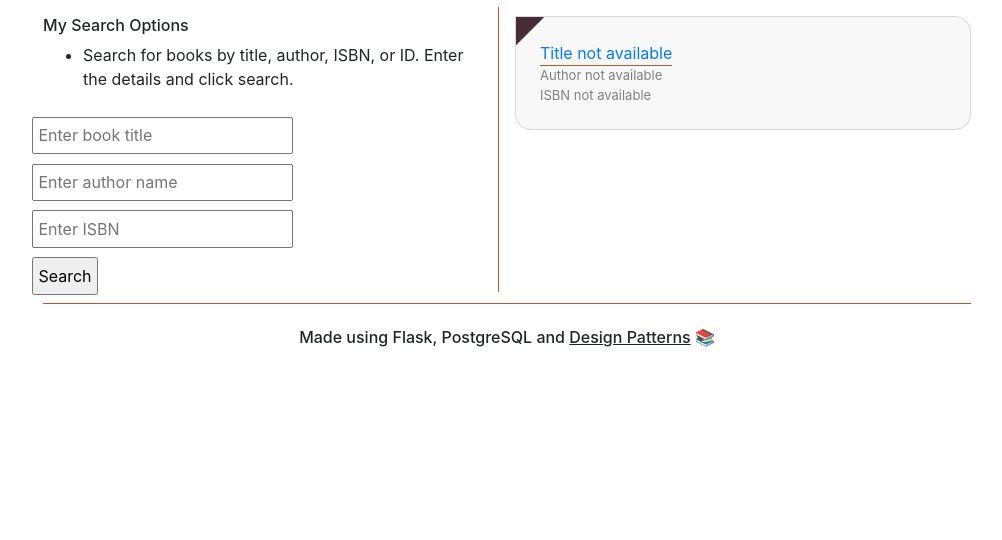
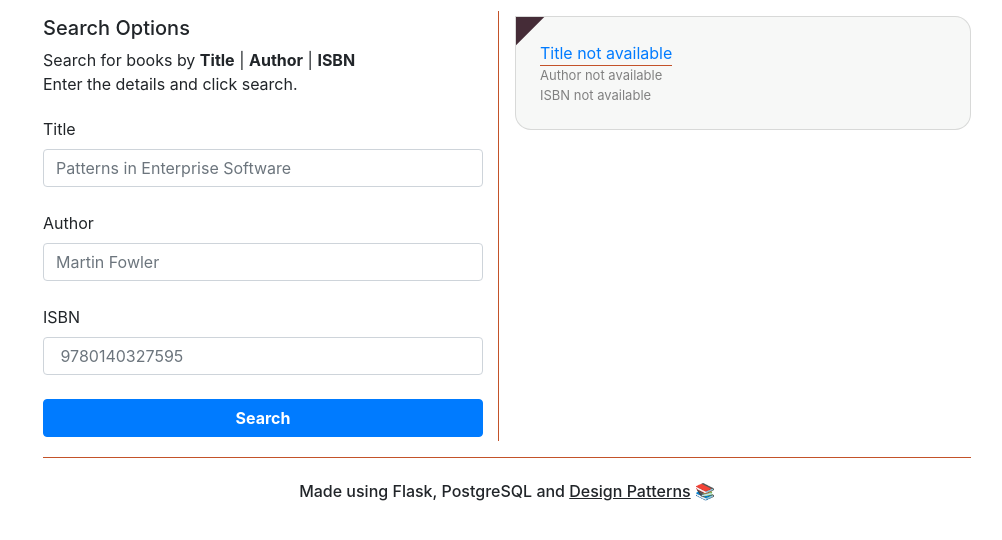
Before and after one commit to Dawid33/CS4125, a Flask app: page /search in a window 1280 px wide. Shown: the part 64-604 px from the top of the page, without its empty margins (133-1135 px from the left). Run offline with Flask 3, Linux system fonts and the light colour scheme.

Commit message:
Modified search page

```diff
--- a/static/search/search.css
+++ b/static/search/search.css
@@ -95,7 +95,6 @@ hr {
   padding: 1%;
   margin: 1%;
 }
-
-.search-button {
-  color: ;
+.btn-wide {
+  width: 100%;
 }
--- a/templates/home/home.html
+++ b/templates/home/home.html
@@ -21,7 +21,7 @@
 
     <section>
         <div class="jumbotron lead" style="background-color: #e9ebe8;">
-            <h2>Introduction:</h2>
+            <h2>Introduction</h2>
             <p class="mb-0">This project was undertaken by Tomasz Zajas, Dawid Sobczak, Farran Haley, and John Walsh as their project for the module System Analysis and Design (CS4125), showcasing their collective expertise in creating a robust library management system tailored for academic institutions.</p>
         </div>
         <hr class="my-4">
--- a/templates/search/search.html
+++ b/templates/search/search.html
@@ -10,19 +10,21 @@
 <main>
     <div>
         <nav>
-            <h2> My Search Options </h2>
-            <ul>
-                <li>Search for books by title, author, ISBN, or ID. Enter the details and click search.</li>
-            </ul>
+            <h5> Search Options </h5>
+            Search for books by <b>Title</b> | <b>Author</b> | <b>ISBN</b>
+            </br> Enter the details and click search.
         </nav>
 
-        <div class="search-bar">
+        <div class="search-bar mb-3 ml-2 mr-4">
             <!-- Search form -->
             <form action="{{ url_for('search.search_books') }}" method="get">
-                <input class="search-inputs" type="text" name="title" placeholder="Enter book title"><br>
-                <input class="search-inputs" type="text" name="author" placeholder="Enter author name"><br>
-                <input class="search-inputs" type="text" name="isbn" placeholder="Enter ISBN"><br>
-                <input class="search-inputs search-button" type="submit" value="Search">
+                <label for="title" class="ml-2">Title</label>
+                <input class="form-control ml-2" type="text" name="title" placeholder="Patterns in Enterprise Software"><br>
+                <label for="author" class="ml-2">Author</label>
+                <input class="form-control ml-2" type="text" name="author" placeholder="Martin Fowler"><br>
+                <label for="isbn" class="ml-2">ISBN</label>
+                <input class="form-control ml-2" type="text" name="isbn" placeholder=" 9780140327595"><br>
+                <input class="btn btn-primary ml-2 btn-wide font-weight-bold" type="submit" value="Search">
             </form>
         </div>
     </div>
--- a/templates/user_profile/admin_profile.html
+++ b/templates/user_profile/admin_profile.html
@@ -8,7 +8,7 @@
 {% block main %}
 <div class="jumbotron mt-4 mb-4" style="background-color: #e9ebe8;">
     <div class="container">
-        <h1>{{ user.username.capitalize() }}'s Admin Profile</h1>
+        <h3>{{ user.username.capitalize() }}'s Admin Profile</h3>
         <div class="row mt-4">
             <div class="col-md-6">
                 <div class="card mb-4">
--- a/templates/user_profile/user_profile.html
+++ b/templates/user_profile/user_profile.html
@@ -8,7 +8,7 @@
 {% block main %}
 <div class="jumbotron mt-4 mb-4" style="background-color: #e9ebe8;">
     <div class="container">
-        <h1>{{ user.username.capitalize() }}'s User Profile</h1>
+        <h3>{{ user.username.capitalize() }}'s User Profile</h3>
         <div class="row mt-4">
             <div class="col-md-6">
                 <div class="card mb-4">
```
